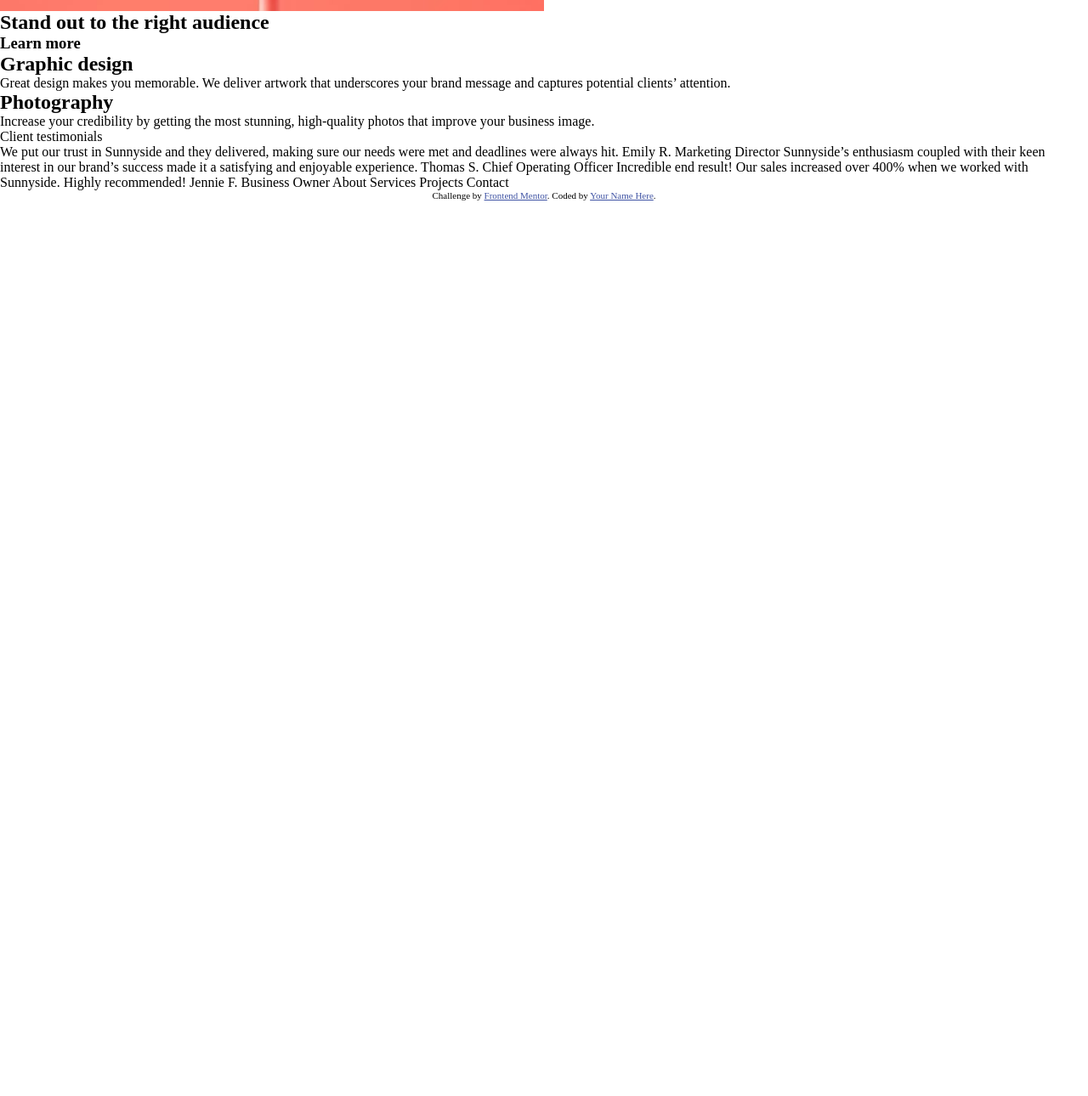
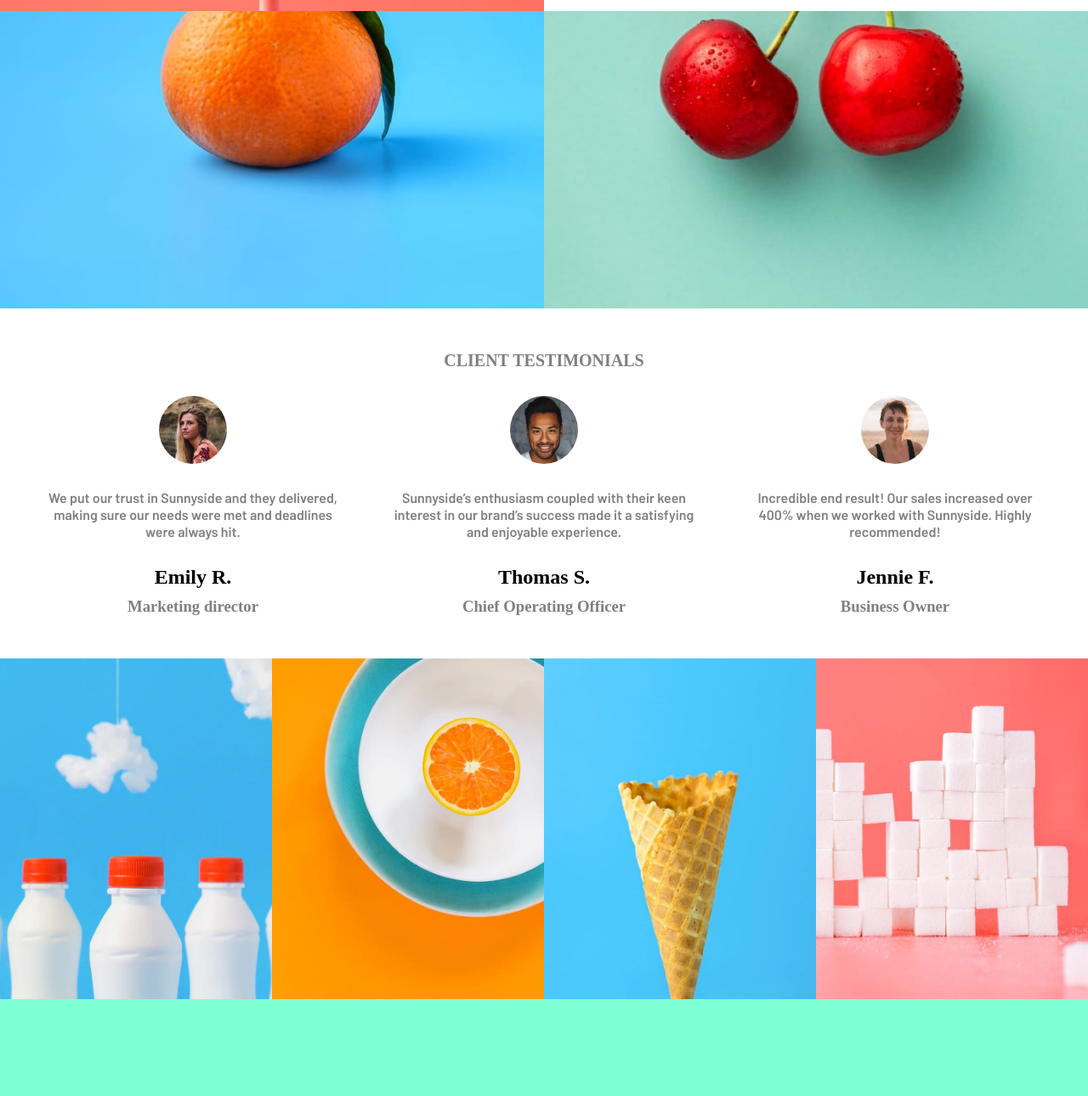
Before and after one commit to andrkavr/sunnyside-agency-landing-page-main, a plain HTML site: page index.html in a window 1280 px wide. Shown: the part 1487-2777 px from the top of the page at 85% size. Before the commit the page ends 1723 px from the top, so only its background shows below. Drawn offline with Linux system fonts and the light colour scheme.

Commit message:
starting on mobile view

```diff
--- a/design/style.css
+++ b/design/style.css
@@ -65,69 +65,81 @@
   cursor: pointer;
 }
 
-.section1 {
+.section1,
+.section2,
+.section3 {
   display: flex;
   height: 350px;
 }
 
-.section2 {
+/* .section2 {
   display: flex;
   height: 350px;
 }
 
-.section1 img {
+.section3 {
+  display: flex;
+  height: 350px;
+} */
+
+.section1 img,
+.section2 img,
+.section3 img {
   width: 100%;
   height: 100%;
   object-fit: cover;
 }
 
-.section2 img {
+/* .section2 img {
   width: 100%;
   height: 100%;
   object-fit: cover;
 }
 
-/* text edititing */
-.section1 .left {
-  display: flex;
-  align-items: center;
-  justify-content: center;
-}
+.section3 img {
+  width: 100%;
+  height: 100%;
+  object-fit: cover;
+} */
 
+/* text editing */
+.section1 .left,
 .section2 .sec2right {
   display: flex;
   align-items: center;
   justify-content: center;
 }
 
-.section1 .text-container {
-  width: 70%;
-}
+/* .section2 .sec2right {
+  display: flex;
+  align-items: center;
+  justify-content: center;
+} */
 
+.section1 .text-container,
 .section2 .text-container2 {
   width: 70%;
 }
 
-.left h1 {
-  font-size: 40px;
-  margin-bottom: 16px;
-  font-family: "Fraunces", serif;
-}
+/* .section2 .text-container2 {
+  width: 70%;
+} */
 
+.left h1,
 .sec2right h1 {
   font-size: 40px;
   margin-bottom: 16px;
   font-family: "Fraunces", serif;
 }
 
+/* .sec2right h1 {
+  font-size: 40px;
+  margin-bottom: 16px;
+  font-family: "Fraunces", serif;
+} */
+
 /* need to edit this  */
-.left p {
-  color: grey;
-  line-height: 20px;
-  margin-bottom: 16px;
-  font-family: "Barlow", sans-serif;
-}
-
+.left p,
 .sec2right p {
   color: grey;
   line-height: 20px;
@@ -135,19 +147,142 @@
   font-family: "Barlow", sans-serif;
 }
 
+/* .sec2right p {
+  color: grey;
+  line-height: 20px;
+  margin-bottom: 16px;
+  font-family: "Barlow", sans-serif;
+} */
+
 .left .learn-more {
   display: flex;
   align-items: center;
 }
 
 .left,
-.right {
+.right,
+.sec2right,
+.sec2left {
   flex: 1;
 }
 
-.sec2right,
+.client-image {
+  width: 80px;
+  height: 80px;
+  border-radius: 50%;
+  overflow: hidden;
+}
+
+.client-image img {
+  width: 100%;
+  height: 100%;
+  object-fit: cover;
+}
+
+.testimonials {
+  display: flex;
+  flex-direction: column;
+  align-items: center;
+  padding: 50px 50px;
+}
+
+.testimonials h1 {
+  color: grey;
+  font-size: 20px;
+  margin-bottom: 30px;
+}
+
+.clients {
+  display: flex;
+  justify-content: space-between;
+}
+
+.clients .client {
+  display: flex;
+  flex-direction: column;
+  flex: 0.3;
+  align-items: center;
+}
+
+.client .client-image {
+  margin-bottom: 30px;
+}
+
+.client p {
+  text-align: center;
+  margin-bottom: 30px;
+  color: grey;
+  line-height: 20px;
+  font-family: "Barlow", sans-serif;
+}
+
+.client .details {
+  text-align: center;
+}
+
+.client h3 {
+  color: grey;
+  margin-top: 10px;
+}
+
+/* .sec2right,
 .sec2left {
   flex: 1;
+} */
+
+.imagesBottom {
+  display: flex;
+}
+
+.imagesBottom div {
+  flex: 0.25;
+}
+
+.imagesBottom img {
+  width: 100%;
+  height: 100%;
+  object-fit: cover;
+}
+
+.footer {
+  background-color: aquamarine;
+  display: flex;
+  flex-direction: column;
+  align-items: center;
+  padding: 50px 0;
+}
+
+.footer .logo {
+  color: aqua;
+  margin-top: 70px;
+}
+
+.footer-nav {
+  color: aqua;
+  margin-top: 30px;
+  font-weight: bold;
+}
+
+.footer-nav span {
+  padding: 10px;
+  cursor: pointer;
+}
+
+.footer-nav span:hover {
+  color: white;
+}
+
+.footer .social-media {
+  margin-top: 30px;
+}
+
+.social-media img {
+  margin-top: 100px;
+  padding-left: 20px;
+  cursor: pointer;
+}
+.social-media img:hover {
+  color: white;
 }
 /* imported */
 
@@ -158,3 +293,14 @@
 .attribution a {
   color: hsl(228, 45%, 44%);
 }
+
+@media (max-width: 767.98px) {
+  .section1 {
+    flex-direction: column;
+    height: auto;
+  }
+  .section1 .left {
+    padding-bottom: 20px;
+    padding-top: 20px;
+  }
+}
--- a/index.html
+++ b/index.html
@@ -74,26 +74,100 @@
           </div>
         </div>
       </div>
-      <div class="section3"></div>
+      <div class="section3">
+        <div class="right">
+          <img src="./images/desktop/image-photography.jpg" />
+        </div>
+        <div class="right">
+          <img src="./images/desktop/image-graphic-design.jpg" />
+        </div>
+      </div>
+      <div class="section4">
+        <div class="testimonials">
+          <h1>CLIENT TESTIMONIALS</h1>
+          <div class="clients">
+            <div class="client">
+              <div class="client-image">
+                <img src="./images/image-emily.jpg" />
+              </div>
+              <p>
+                We put our trust in Sunnyside and they delivered, making sure
+                our needs were met and deadlines were always hit.
+              </p>
+              <div class="details">
+                <h2>Emily R.</h2>
+                <h3>Marketing director</h3>
+              </div>
+            </div>
+            <div class="client">
+              <div class="client-image">
+                <img src="./images/image-thomas.jpg" />
+              </div>
+              <p>
+                Sunnyside’s enthusiasm coupled with their keen interest in our
+                brand’s success made it a satisfying and enjoyable experience.
+              </p>
+              <div class="details">
+                <h2>Thomas S.</h2>
+                <h3>Chief Operating Officer</h3>
+              </div>
+            </div>
+            <div class="client">
+              <div class="client-image">
+                <img src="./images/image-jennie.jpg" />
+              </div>
+              <p>
+                Incredible end result! Our sales increased over 400% when we
+                worked with Sunnyside. Highly recommended!
+              </p>
+              <div class="details">
+                <h2>Jennie F.</h2>
+                <h3>Business Owner</h3>
+              </div>
+            </div>
+          </div>
+        </div>
+      </div>
+      <div class="section5 imagesBottom">
+        <div class="imagesBottom-container">
+          <img
+            src="./images/desktop/image-gallery-milkbottles.jpg"
+            alt="milkbottles"
+          />
+        </div>
+        <div class="imagesBottom-container">
+          <img src="./images/desktop/image-gallery-orange.jpg" alt="orange" />
+        </div>
+        <div class="imagesBottom-container">
+          <img
+            src="./images/desktop/image-gallery-cone.jpg"
+            alt="icecream-cone"
+          />
+        </div>
+        <div class="imagesBottom-container">
+          <img
+            src="./images/desktop/image-gallery-sugarcubes.jpg"
+            alt="sugarcubes"
+          />
+        </div>
+      </div>
+      <div class="footer">
+        <div class="logo">
+          <img src="./images/logo.svg" alt="logo" />
+        </div>
+        <div class="footer-nav">
+          <span>About</span>
+          <span>Services</span>
+          <span>Projects</span>
+        </div>
+        <div class="social-media">
+          <img src="./images/icon-facebook.svg" alt="facebook" />
+          <img src="./images/icon-instagram.svg" alt="instagram" />
+          <img src="./images/icon-twitter.svg" alt="twitter" />
+          <img src="./images/icon-pinterest.svg" alt="pinterest" />
+        </div>
+      </div>
     </div>
-
-    <h2>Stand out to the right audience</h2>
-
-    <h3>Learn more</h3>
-    <h2>Graphic design</h2>
-    Great design makes you memorable. We deliver artwork that underscores your
-    brand message and captures potential clients’ attention.
-    <h2>Photography</h2>
-    Increase your credibility by getting the most stunning, high-quality photos
-    that improve your business image.
-    <p class="uppercase">Client testimonials</p>
-    We put our trust in Sunnyside and they delivered, making sure our needs were
-    met and deadlines were always hit. Emily R. Marketing Director Sunnyside’s
-    enthusiasm coupled with their keen interest in our brand’s success made it a
-    satisfying and enjoyable experience. Thomas S. Chief Operating Officer
-    Incredible end result! Our sales increased over 400% when we worked with
-    Sunnyside. Highly recommended! Jennie F. Business Owner About Services
-    Projects Contact
 
     <div class="attribution">
       Challenge by
```
